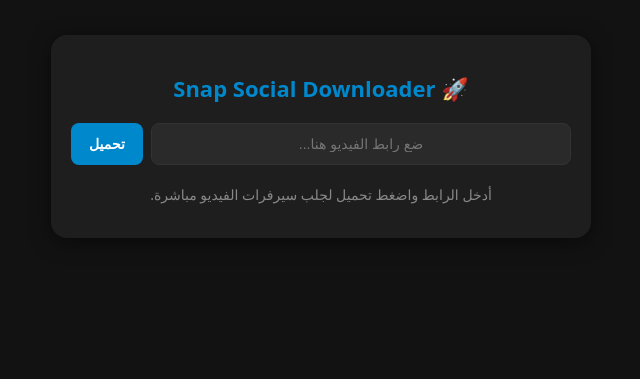
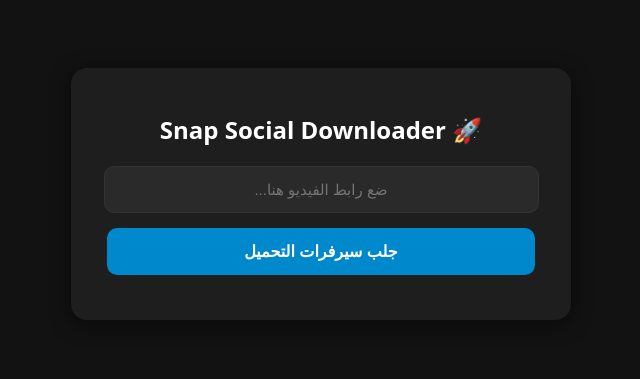
Before and after one commit to aboda2025ayman2025-coder/snap-social-backend, a Flask app: page / in a window 1280 px wide. Shown: the top 379 px of the page, without its empty margins (319-959 px from the left). Run offline with Flask 3, Linux system fonts and the light colour scheme.

Commit message:
Update index.html

```diff
--- a/templates/index.html
+++ b/templates/index.html
@@ -5,50 +5,72 @@
     <meta name="viewport" content="width=device-width, initial-scale=1.0">
     <title>Snap Social Downloader</title>
     <style>
-        body { font-family: system-ui, -apple-system, sans-serif; background: #121212; color: #fff; text-align: center; padding: 15px; margin: 0; }
-        .container { max-width: 500px; margin: 20px auto; background: #1e1e1e; padding: 20px; border-radius: 16px; box-shadow: 0 4px 20px rgba(0,0,0,0.5); }
-        h2 { margin-bottom: 20px; font-size: 22px; color: #0088cc; }
-        .input-box { display: flex; gap: 8px; margin-bottom: 20px; }
-        input { flex: 1; padding: 12px; border-radius: 8px; border: 1px solid #333; background: #2a2a2a; color: #fff; font-size: 14px; text-align: center; outline: none; }
-        button { padding: 12px 18px; border-radius: 8px; border: none; background: #0088cc; color: #fff; font-weight: bold; cursor: pointer; font-size: 14px; }
+        body { font-family: system-ui, sans-serif; background: #121212; color: #fff; text-align: center; padding: 20px; }
+        .card { max-width: 450px; margin: 40px auto; background: #1e1e1e; padding: 25px; border-radius: 16px; box-shadow: 0 4px 20px rgba(0,0,0,0.5); }
+        input { width: 90%; padding: 14px; border-radius: 10px; border: 1px solid #333; background: #2a2a2a; color: #fff; font-size: 15px; margin-bottom: 15px; text-align: center; outline: none; }
+        button { width: 95%; padding: 14px; border-radius: 10px; border: none; background: #0088cc; color: #fff; font-size: 16px; font-weight: bold; cursor: pointer; }
         button:hover { background: #0077b5; }
-        #downloader-frame { width: 100%; height: 450px; border: none; border-radius: 12px; background: #1e1e1e; display: none; margin-top: 15px; }
-        .placeholder-text { color: #888; font-size: 14px; margin-top: 10px; }
+        #status { margin-top: 18px; font-size: 15px; font-weight: 500; }
+        .dl-container { margin-top: 20px; display: flex; flex-direction: column; gap: 10px; align-items: center; }
+        .download-btn { display: block; width: 90%; padding: 14px; background: #28a745; color: white; text-decoration: none; border-radius: 10px; font-weight: bold; font-size: 16px; }
+        .download-btn:hover { background: #218838; }
     </style>
 </head>
 <body>
 
-    <div class="container">
+    <div class="card">
         <h2>🚀 Snap Social Downloader</h2>
-        <div class="input-box">
-            <input type="text" id="videoUrl" placeholder="ضع رابط الفيديو هنا...">
-            <button onclick="loadDownloader()">تحميل</button>
-        </div>
+        <input type="text" id="videoUrl" placeholder="ضع رابط الفيديو هنا...">
+        <button onclick="downloadVideo()">جلب سيرفرات التحميل</button>
 
-        <p id="infoText" class="placeholder-text">أدخل الرابط واضغط تحميل لجلب سيرفرات الفيديو مباشرة.</p>
-
-        <!-- محرك التحميل الوسيط المباشر -->
-        <iframe id="downloader-frame" src=""></iframe>
+        <div id="status"></div>
+        <div id="result" class="dl-container"></div>
     </div>
 
     <script>
-        function loadDownloader() {
+        async function downloadVideo() {
             const urlInput = document.getElementById('videoUrl').value.trim();
-            const frame = document.getElementById('downloader-frame');
-            const infoText = document.getElementById('infoText');
+            const status = document.getElementById('status');
+            const result = document.getElementById('result');
+
+            status.innerHTML = "⏳ جاري استخراج رابط التحميل...";
+            status.style.color = "#0088cc";
+            result.innerHTML = "";
 
             if (!urlInput) {
-                alert("يرجى إدخال رابط الفيديو أولاً!");
+                status.innerHTML = "⚠️ يرجى إدخال رابط صحيح!";
+                status.style.color = "#ff4d4d";
                 return;
             }
 
-            // تجهيز المحرك الوسيط المباشر
-            const cleanUrl = encodeURIComponent(urlInput);
-            frame.src = `https://loader.to/api/card/?url=${cleanUrl}`;
+            try {
+                const response = await fetch('/extract', {
+                    method: 'POST',
+                    headers: { 'Content-Type': 'application/json' },
+                    body: JSON.stringify({ url: urlInput })
+                });
 
-            // إظهار مربع التحميل
-            frame.style.display = "block";
-            infoText.style.display = "none";
+                const data = await response.json();
+
+                if (response.ok && data.formats) {
+                    status.innerHTML = "✅ تم جلب الفيديو بنجاح!";
+                    status.style.color = "#28a745";
+
+                    data.formats.forEach(item => {
+                        result.innerHTML += `
+                            <a href="${item.url}" target="_blank" download class="download-btn">
+                                📥 تحميل (${item.quality})
+                            </a>
+                        `;
+                    });
+                } else {
+                    status.innerHTML = `❌ ${data.error || 'تعذر جلب الفيديو'}`;
+                    status.style.color = "#ff4d4d";
+                }
+            } catch (err) {
+                status.innerHTML = "❌ حدث خطأ في الاتصال بالسيرفر.";
+                status.style.color = "#ff4d4d";
+            }
         }
     </script>
 </body>
```
